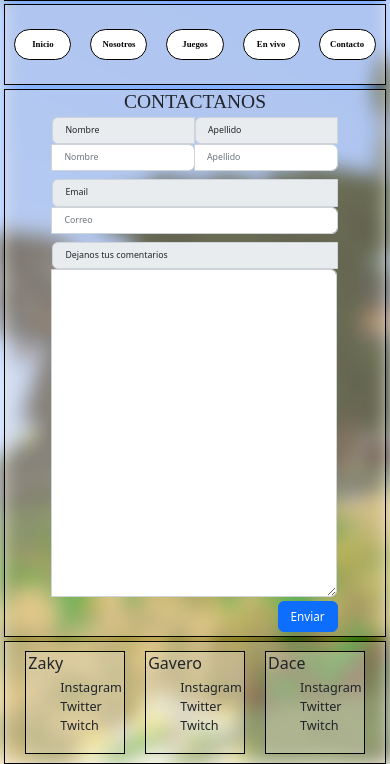
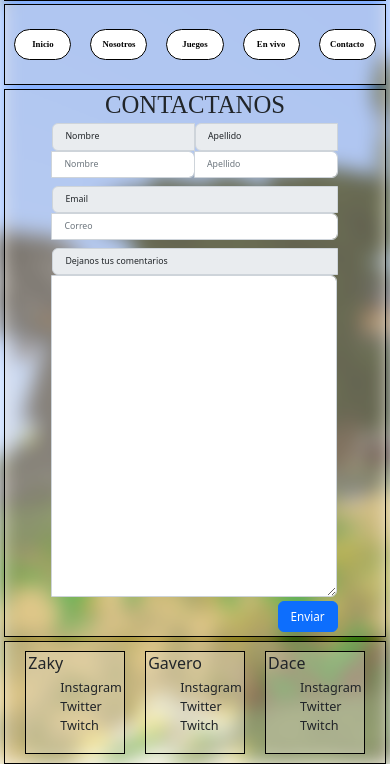
Before and after one commit to Inakigarro/losCazadoresDeLaCueva, a website: page pages/contacto.html in a window 390 px wide. Shown: the part 80-844 px from the top of the page. Drawn offline with nearby package versions, Linux system fonts and the light colour scheme; a web font is replaced by a local one.

Commit message:
choe: final touches to styles part 3

```diff
--- a/pages/contacto.html
+++ b/pages/contacto.html
@@ -51,8 +51,10 @@
                 </li>
             </ul>
         </nav>
-        <main class="mainContentArea transparent-base d-flex flex-column justify-content-center align-items-center w-100">
-            <h2 class="tituloContactanos m-0">CONTACTANOS</h2>
+        <main class="mainContentArea transparent-base d-flex flex-column justify-content-start align-items-center w-100">
+            <div class="tituloContactanos">
+                <h2 class="m-0">CONTACTANOS</h2>
+            </div>
             <form class="formulario w-75 h-100 m-xl-3 d-flex flex-column align-items-center">
                 <div class="inputNombreApellido d-flex flex-row justify-content-between align-items-center h-auto w-100 m-1">
                     <div class="input-group w-50">
--- a/scss/styles.scss
+++ b/scss/styles.scss
@@ -347,9 +347,8 @@
     }
 
     .descripcionJuego {
-        font-size: 1.25vw;
+        font-size: 2.25vw;
     }
-
     .labelText {
         width: 100%;
         height: fit-content !important;
@@ -363,7 +362,7 @@
     }
 
     #inputTextArea{
-        font-size: 3vw !important;
+        font-size: 2.25vw !important;
     }
 
     .btnEnviarFormulario{
```
Also changed, not shown: pages/creadores.html (+1 -1 lines), pages/nuetrosJuegos.html (+1 -1 lines), assets/creadores/leandro.png (added), css/styles.css.
